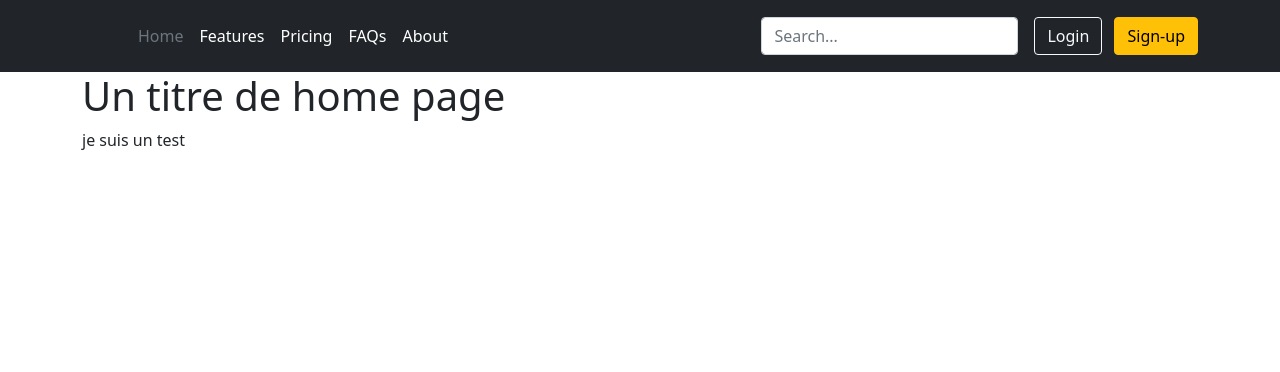
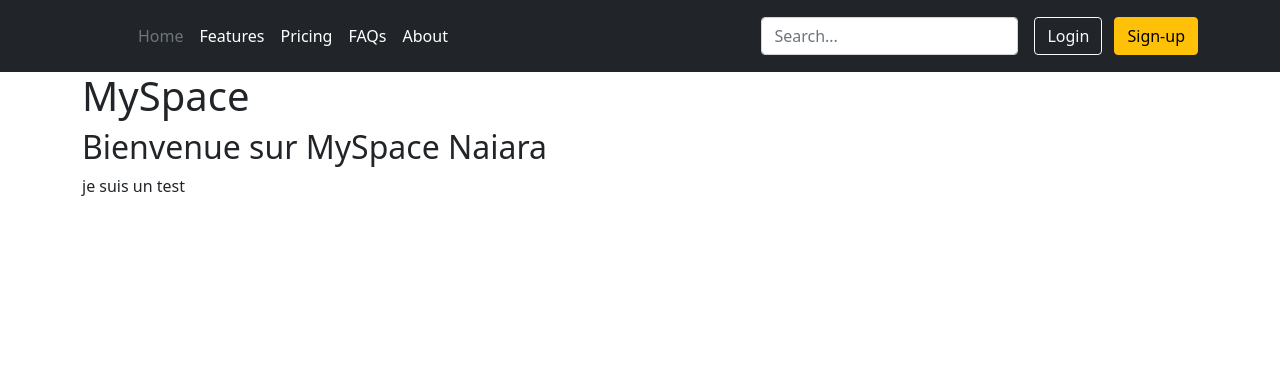
Before and after one commit to nt-95/projet-w2-php-natif, a PHP site: page / in a window 1280 px wide. Shown: the top 372 px of the page. Run offline with PHP 8.4, Linux system fonts and the light colour scheme.

Commit message:
feat: updated home title

```diff
--- a/app/src/Views/Frontend/home.php
+++ b/app/src/Views/Frontend/home.php
@@ -1,4 +1,5 @@
-<h1>Un titre de home page</h1>
+<h1>MySpace</h1>
+<h2><?php echo  "Bienvenue sur MySpace " . $user->getName();?></h2>
 
 <?php
 /**
```
